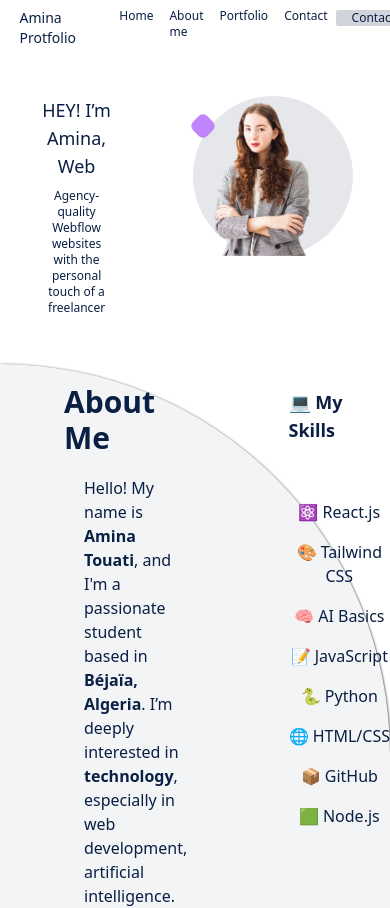
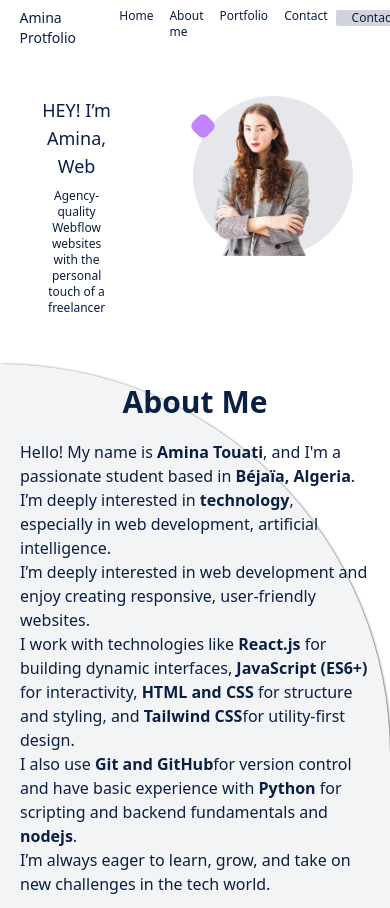
Before and after one commit to TMINA2004/portfolio, a React (Create React App) app: page / in a window 390 px wide. Shown: the top 908 px of the page. Built offline with nearby package versions, Linux system fonts and the light colour scheme.

Commit message:
Update texte présentation AboutMe

```diff
--- a/src/component/AboutMe.js
+++ b/src/component/AboutMe.js
@@ -2,9 +2,9 @@ import React from 'react'
 
 const AboutMe = () => {
   return (
-    <div className='flex bg-gray-100 rounded-tr-full mb-10  gap-20 pl-16 shadow shadow-black'>
+    <div className='md:flex grid grid-col-1 bg-gray-100 rounded-tr-full mb-10  gap-20 md:pl-16 shadow shadow-black '>
 
-        <div className='w-1/2'>
+        <div className='md:w-1/2 w-full'>
             <div className='flex justify-center items-center text-dark-blue text-3xl font-bold pt-5'>About Me</div>
            <div className='flex justify-center items-center text-dark-blue p-5' >
             <div>
```
